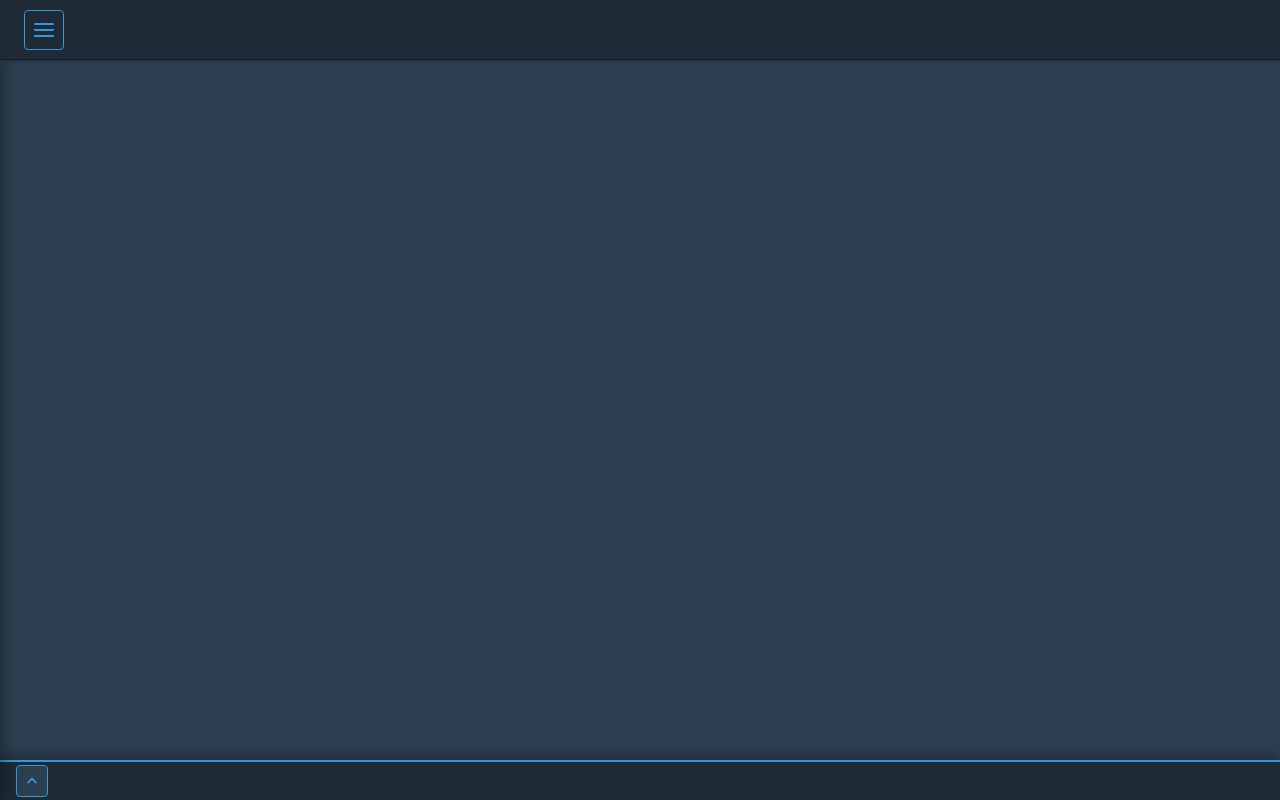
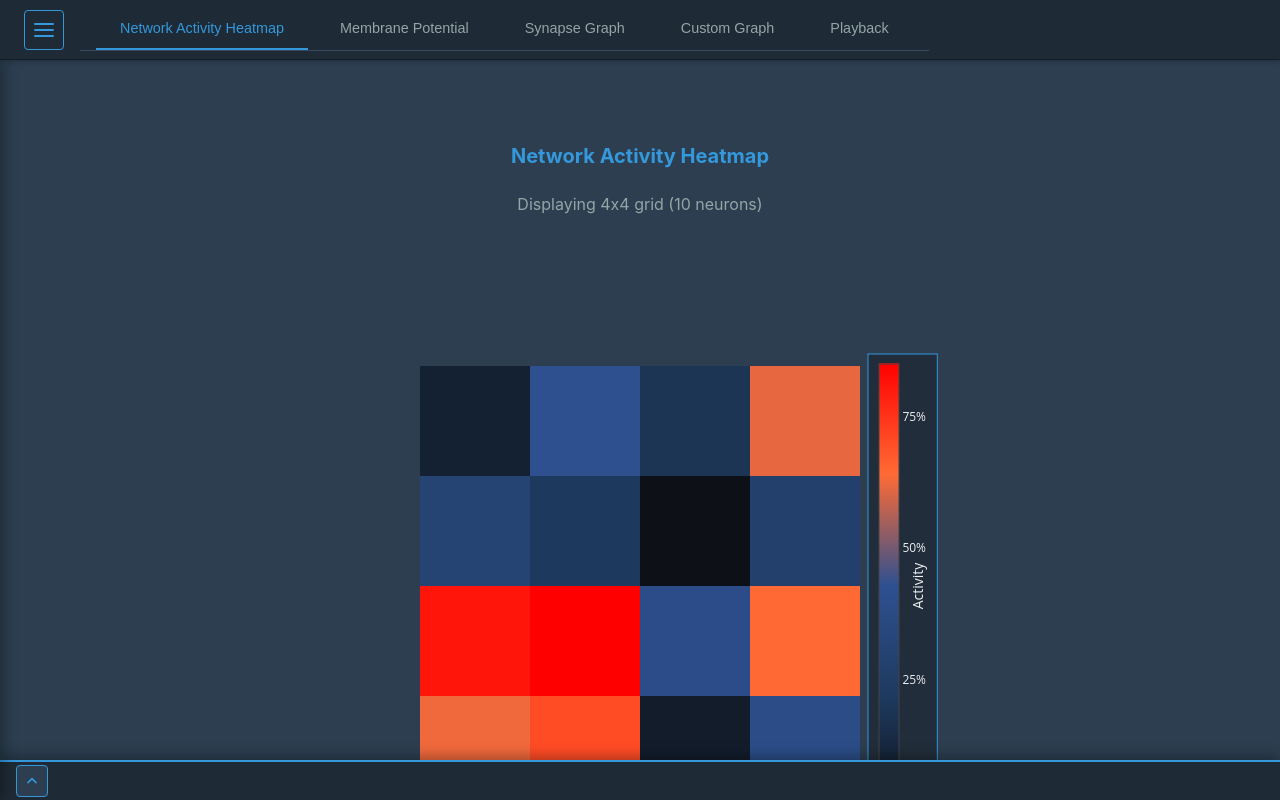
Before and after one commit to AlekSimpson/spikeforge, a SvelteKit app: page / in a window 1280 px wide. Shown: the top 800 px of the page. Built offline with nearby package versions, Linux system fonts and the light colour scheme.

Commit message:
stashing

```diff
--- a/package.json
+++ b/package.json
@@ -21,5 +21,8 @@
 		"svelte-check": "^4.3.4",
 		"typescript": "^5.9.3",
 		"vite": "^7.2.6"
+	},
+	"dependencies": {
+		"plotly.js-dist-min": "^3.3.1"
 	}
 }
--- /dev/null
+++ b/src/components/Heatmap.svelte
@@ -0,0 +1,162 @@
+<script lang="ts">
+	import { onMount } from 'svelte';
+	import { browser } from '$app/environment';
+
+	type Props = {
+		activityData: number[][]; // 2D array of activity levels from ViewModel
+	};
+
+	let { activityData }: Props = $props();
+
+	let plotDiv: HTMLDivElement;
+	let Plotly: any = null;
+	let isInitialized = false;
+
+	onMount(async () => {
+		// Dynamically import Plotly only in browser
+		if (browser) {
+			Plotly = await import('plotly.js-dist-min');
+			createHeatmap();
+			isInitialized = true;
+		}
+
+		return () => {
+			// Cleanup on unmount
+			if (Plotly && plotDiv) {
+				Plotly.purge(plotDiv);
+			}
+		};
+	});
+
+	// Update heatmap when data changes
+	$effect(() => {
+		// Access activityData to track it
+		const data = activityData;
+		if (Plotly && plotDiv && isInitialized && data) {
+			updateHeatmap(data);
+		}
+	});
+
+	function getPlotData(data: number[][]) {
+		return [{
+			z: data,
+			type: 'heatmap',
+			colorscale: [
+				[0, '#0d1117'],    // Very dark (0%)
+				[0.25, '#1e3a5f'], // Dark blue (25%)
+				[0.5, '#2e5090'],  // Blue (50%)
+				[0.75, '#ff6b35'], // Orange (75%)
+				[1, '#ff0000']     // Red (100%)
+			],
+			hoverongaps: false,
+			hovertemplate: 'Row: %{y}<br>Col: %{x}<br>Activity: %{z:.1%}<extra></extra>',
+			colorbar: {
+				title: 'Activity',
+				titleside: 'right',
+				tickmode: 'linear',
+				tick0: 0,
+				dtick: 0.25,
+				tickformat: '.0%',
+				len: 0.75,
+				thickness: 20,
+				bgcolor: 'rgba(30, 42, 53, 0.8)',
+				bordercolor: '#3498db',
+				borderwidth: 1,
+				tickfont: {
+					color: '#ecf0f1'
+				},
+				titlefont: {
+					color: '#ecf0f1'
+				}
+			}
+		}];
+	}
+
+	function getLayout() {
+		return {
+			title: {
+				text: '',
+				font: {
+					color: '#ecf0f1'
+				}
+			},
+			xaxis: {
+				title: '',
+				color: '#ecf0f1',
+				gridcolor: 'rgba(0,0,0,0)',
+				showgrid: false,
+				showticklabels: false,
+				scaleanchor: 'y',
+				scaleratio: 1,
+				showline: false,
+				zeroline: false,
+				visible: false
+			},
+			yaxis: {
+				title: '',
+				color: '#ecf0f1',
+				gridcolor: 'rgba(0,0,0,0)',
+				showgrid: false,
+				showticklabels: false,
+				constrain: 'domain',
+				showline: false,
+				zeroline: false,
+				visible: false
+			},
+			paper_bgcolor: 'rgba(0,0,0,0)',
+			plot_bgcolor: 'rgba(0,0,0,0)',
+			margin: {
+				l: 100,
+				r: 100,
+				t: 10,
+				b: 10
+			},
+			autosize: true
+		};
+	}
+
+	function createHeatmap() {
+		if (!Plotly || !plotDiv) return;
+
+		const config = {
+			responsive: true,
+			displayModeBar: false,
+			displaylogo: false
+		};
+
+		Plotly.newPlot(plotDiv, getPlotData(activityData), getLayout(), config);
+	}
+
+	function updateHeatmap(data: number[][]) {
+		if (!Plotly || !plotDiv) return;
+
+		// Use react() for efficient updates - only updates what changed
+		Plotly.react(plotDiv, getPlotData(data), getLayout());
+	}
+</script>
+
+<div class="heatmap-container">
+	<div bind:this={plotDiv} class="heatmap-plot"></div>
+</div>
+
+<style>
+	.heatmap-container {
+		display: flex;
+		flex-direction: column;
+		align-items: center;
+		justify-content: center;
+		padding: 2rem;
+		width: 100%;
+		height: 100%;
+	}
+
+	.heatmap-plot {
+		width: min(80vw, 80vh);
+		height: min(80vw, 80vh);
+		max-width: 700px;
+		max-height: 700px;
+		min-width: 400px;
+		min-height: 400px;
+		aspect-ratio: 1 / 1;
+	}
+</style>
--- a/src/components/SpikeGrid.svelte
+++ b/src/components/SpikeGrid.svelte
@@ -41,10 +41,6 @@
 		}
 	});
 
-	// Calculate visible range for performance optimization
-	const visibleColumnsCount = $derived(Math.ceil(containerWidth / CELL_WIDTH) + 10);
-	const visibleRowsCount = $derived(Math.min(displayRows, 50));
-
 	// Auto-scroll to follow the animation
 	$effect(() => {
 		if (isPlaying && animationColumn >= 0 && gridContainer) {
@@ -74,6 +70,10 @@
 	const displayRows = $derived(endRow - startRow);
 	const hasSelectedRows = $derived(selectedRows.size > 0);
 	const selectedRowCount = $derived(selectedRows.size);
+
+	// Calculate visible range for performance optimization
+	const visibleColumnsCount = $derived(Math.ceil(containerWidth / CELL_WIDTH) + 10);
+	const visibleRowsCount = $derived(Math.min(displayRows, 50));
 
 	// Reset to page 0 when rows change
 	$effect(() => {
--- /dev/null
+++ b/src/components/TabBar.svelte
@@ -0,0 +1,58 @@
+<script lang="ts">
+	import { uiStore } from '../stores/uiStore';
+
+	type Props = {
+		tabs: Array<{ id: string; label: string }>;
+		activeTab: string;
+	};
+
+	let { tabs, activeTab }: Props = $props();
+
+	function handleTabClick(tabId: string) {
+		uiStore.setActiveBottomTab(tabId);
+	}
+</script>
+
+<div class="tab-bar">
+	{#each tabs as tab}
+		<button
+			class="tab"
+			class:active={activeTab === tab.id}
+			onclick={() => handleTabClick(tab.id)}
+		>
+			{tab.label}
+		</button>
+	{/each}
+</div>
+
+<style>
+	.tab-bar {
+		display: flex;
+		gap: 0.5rem;
+		padding: 0 1rem;
+		background-color: #1e2a35;
+		border-bottom: 1px solid #34495e;
+	}
+
+	.tab {
+		padding: 0.75rem 1.5rem;
+		background-color: transparent;
+		border: none;
+		color: #95a5a6;
+		cursor: pointer;
+		border-bottom: 2px solid transparent;
+		transition: all 0.2s ease;
+		font-size: 0.9rem;
+		font-weight: 500;
+	}
+
+	.tab:hover {
+		color: #ecf0f1;
+		background-color: rgba(52, 152, 219, 0.1);
+	}
+
+	.tab.active {
+		color: #3498db;
+		border-bottom-color: #3498db;
+	}
+</style>
--- a/src/routes/+layout.svelte
+++ b/src/routes/+layout.svelte
@@ -4,6 +4,8 @@
 	import { createSpikeSim } from '../stores/SpikeSim';
 	import SpikeGrid from '../components/SpikeGrid.svelte';
 	import SimControls from '../components/SimControls.svelte';
+	import TabBar from '../components/TabBar.svelte';
+	import Heatmap from '../components/Heatmap.svelte';
 	import { onMount } from 'svelte';
 
 	let { children } = $props();
@@ -11,6 +13,15 @@
 	// Subscribe to ViewModel
 	const ui = $derived($uiStore);
 	const sim = $derived($selectedSpikeSim);
+
+	// Define tabs for bottom panel
+	const tabs = [
+		{ id: 'heatmap', label: 'Network Activity Heatmap' },
+		{ id: 'membrane', label: 'Membrane Potential' },
+		{ id: 'synapse', label: 'Synapse Graph' },
+		{ id: 'custom', label: 'Custom Graph' },
+		{ id: 'playback', label: 'Playback' }
+	];
 
 	// Create and select a default SpikeSim on mount
 	onMount(() => {
@@ -51,7 +62,7 @@
 				<path d="M3 12H21M3 6H21M3 18H21" stroke="currentColor" stroke-width="2" stroke-linecap="round" stroke-linejoin="round"/>
 			</svg>
 		</button>
-		<!-- Menu bar content goes here -->
+		<TabBar tabs={tabs} activeTab={ui.activeBottomTab} />
 	</nav>
 
 	<!-- Left Sidebar -->
@@ -62,6 +73,55 @@
 	</aside>
 
 	<main>
+		{#if ui.activeBottomTab === 'heatmap'}
+			<div class="tab-content heatmap-tab">
+				<h3>Network Activity Heatmap</h3>
+				{#if sim}
+					{@const simData = $sim}
+					{#if simData && simData.neuronCount > 0 && simData.networkActivity.length > 0}
+						{@const heatmapSize = simData.networkActivity.length}
+						<p>Displaying {heatmapSize}x{heatmapSize} grid ({simData.neuronCount} neurons)</p>
+						<Heatmap activityData={simData.networkActivity} />
+					{:else}
+						<p>No valid neuron count or network activity data</p>
+					{/if}
+				{:else}
+					<p>No simulation selected</p>
+				{/if}
+			</div>
+		{:else if ui.activeBottomTab === 'membrane'}
+			<div class="tab-content">
+				<h3>Membrane Potential Graph</h3>
+				<p>Graph showing membrane potential changes across neurons will be displayed here.</p>
+				<div class="placeholder-box">
+					<span>Membrane Potential Chart Area</span>
+				</div>
+			</div>
+		{:else if ui.activeBottomTab === 'synapse'}
+			<div class="tab-content">
+				<h3>Synapse Graph View</h3>
+				<p>Visualization of synaptic connections and weights will be displayed here.</p>
+				<div class="placeholder-box">
+					<span>Synapse Graph Area</span>
+				</div>
+			</div>
+		{:else if ui.activeBottomTab === 'custom'}
+			<div class="tab-content">
+				<h3>Custom Graph View</h3>
+				<p>Create and display custom graphs based on simulation data.</p>
+				<div class="placeholder-box">
+					<span>Custom Graph Configuration Area</span>
+				</div>
+			</div>
+		{:else if ui.activeBottomTab === 'playback'}
+			<div class="tab-content">
+				<h3>Playback Controls</h3>
+				<p>Control simulation playback and review recorded data.</p>
+				<div class="placeholder-box">
+					<span>Playback Controls Area</span>
+				</div>
+			</div>
+		{/if}
 		{@render children()}
 	</main>
 
@@ -74,7 +134,7 @@
 	>
 		<!-- Resize Handle -->
 		{#if ui.isBottomPanelOpen}
-			<div class="resize-handle" onmousedown={handleStartResize}>
+			<div class="resize-handle" onmousedown={handleStartResize} role="separator" aria-orientation="horizontal">
 				<div class="resize-indicator"></div>
 			</div>
 		{/if}
@@ -93,13 +153,15 @@
 			</button>
 			<span class="panel-title"><!-- Panel title can go here --></span>
 		</div>
+
 		<div class="panel-content">
 			<div class="grid-wrapper">
 				{#if sim}
-					{#if $sim.neuronCount > 0 && $sim.lifetime > 0}
+					{@const simData = $sim}
+					{#if simData && simData.neuronCount > 0 && simData.lifetime > 0}
 						<SpikeGrid
-							rows={$sim.neuronCount}
-							columns={$sim.lifetime}
+							rows={simData.neuronCount}
+							columns={simData.lifetime}
 						/>
 					{:else}
 						<div class="grid-message">
@@ -286,4 +348,55 @@
 		text-align: center;
 		padding: 2rem;
 	}
+
+	.tab-content {
+		flex: 1;
+		padding: 2rem;
+		overflow-y: auto;
+		color: #ecf0f1;
+	}
+
+	.tab-content h3 {
+		color: #3498db;
+		margin-bottom: 1rem;
+		font-size: 1.25rem;
+	}
+
+	.tab-content p {
+		color: #95a5a6;
+		line-height: 1.6;
+	}
+
+	.placeholder-box {
+		margin-top: 2rem;
+		padding: 4rem 2rem;
+		border: 2px dashed #34495e;
+		border-radius: 8px;
+		background-color: rgba(52, 73, 94, 0.2);
+		display: flex;
+		align-items: center;
+		justify-content: center;
+		min-height: 200px;
+	}
+
+	.placeholder-box span {
+		color: #7f8c8d;
+		font-size: 1.1rem;
+		font-style: italic;
+	}
+
+	.heatmap-tab {
+		display: flex;
+		flex-direction: column;
+		align-items: center;
+		height: 100%;
+	}
+
+	.heatmap-tab h3 {
+		margin-bottom: 0.5rem;
+	}
+
+	.heatmap-tab p {
+		margin-bottom: 1rem;
+	}
 </style>
--- a/src/routes/+page.ts
+++ b/src/routes/+page.ts
@@ -1,3 +1,4 @@
 // since there's no dynamic data here, we can prerender
 // it so that it gets served as a static asset in production
 export const prerender = true;
+export const ssr = false;
--- a/src/stores/SpikeSim.ts
+++ b/src/stores/SpikeSim.ts
@@ -14,20 +14,41 @@ export interface SpikeSimState {
 	lifetime: number;
 	threads: number;
 	fileSelector: string;
+	networkActivity: number[][]; // 2D array of activity levels (0-1) for heatmap visualization
 }
 
 export type SpikeSim = ReturnType<typeof createSpikeSim>;
 
+function generateNetworkActivity(neuronCount: number): number[][] {
+	// Generate initial activity data based on neuron count
+	// This creates a square grid sized to sqrt(neuronCount)
+	const size = Math.ceil(Math.sqrt(neuronCount));
+	const activity: number[][] = [];
+
+	for (let row = 0; row < size; row++) {
+		activity[row] = [];
+		for (let col = 0; col < size; col++) {
+			// Placeholder: random activity values (will be replaced with actual simulation data)
+			activity[row][col] = Math.random();
+		}
+	}
+
+	return activity;
+}
+
 export function createSpikeSim(initialState?: Partial<SpikeSimState>) {
+	const initialNeuronCount = initialState?.neuronCount ?? 10;
+
 	const { subscribe, set, update } = writable<SpikeSimState>({
 		rank: 0,
-		neuronCount: 10,
+		neuronCount: initialNeuronCount,
 		restingMp: 0,
 		decayRate: 0,
 		learningRate: 0,
 		lifetime: 50,
 		threads: 1,
 		fileSelector: '',
+		networkActivity: generateNetworkActivity(initialNeuronCount),
 		...initialState
 	});
 
@@ -39,7 +60,11 @@ export function createSpikeSim(initialState?: Partial<SpikeSimState>) {
 		},
 
 		updateNeuronCount(value: number) {
-			update(state => ({ ...state, neuronCount: value }));
+			update(state => ({
+				...state,
+				neuronCount: value,
+				networkActivity: generateNetworkActivity(value)
+			}));
 		},
 
 		updateRestingMp(value: number) {
@@ -64,6 +89,17 @@ export function createSpikeSim(initialState?: Partial<SpikeSimState>) {
 
 		updateFileSelector(value: string) {
 			update(state => ({ ...state, fileSelector: value }));
+		},
+
+		updateNetworkActivity(activity: number[][]) {
+			update(state => ({ ...state, networkActivity: activity }));
+		},
+
+		regenerateNetworkActivity() {
+			update(state => ({
+				...state,
+				networkActivity: generateNetworkActivity(state.neuronCount)
+			}));
 		}
 	};
 }
--- a/src/stores/uiStore.ts
+++ b/src/stores/uiStore.ts
@@ -15,6 +15,7 @@ interface UIState {
 	isSimulationPlaying: boolean;
 	currentAnimationColumn: number;
 	toggledCells: Map<string, boolean>;
+	activeBottomTab: string;
 }
 
 const MIN_PANEL_HEIGHT = 100;
@@ -31,7 +32,8 @@ function createUIStore() {
 		selectedSpikeSim: null,
 		isSimulationPlaying: false,
 		currentAnimationColumn: -1,
-		toggledCells: new Map()
+		toggledCells: new Map(),
+		activeBottomTab: 'heatmap'
 	});
 
 	return {
@@ -182,6 +184,13 @@ function createUIStore() {
 				...state,
 				toggledCells: new Map()
 			}));
+		},
+
+		setActiveBottomTab(tabName: string) {
+			update(state => ({
+				...state,
+				activeBottomTab: tabName
+			}));
 		}
 	};
 }
@@ -197,3 +206,4 @@ export const selectedSpikeSim = derived(uiStore, $store => $store.selectedSpikeS
 export const isSimulationPlaying = derived(uiStore, $store => $store.isSimulationPlaying);
 export const currentAnimationColumn = derived(uiStore, $store => $store.currentAnimationColumn);
 export const toggledCells = derived(uiStore, $store => $store.toggledCells);
+export const activeBottomTab = derived(uiStore, $store => $store.activeBottomTab);
```
Also changed, not shown: src/components/SimControls.svelte (line endings or trailing spaces), 1 other file (tests, documents, lock files or other folders).
